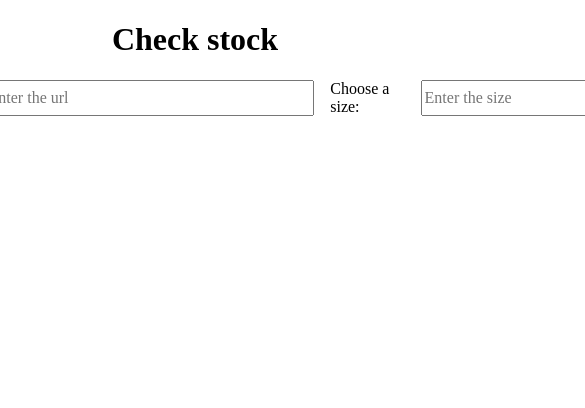
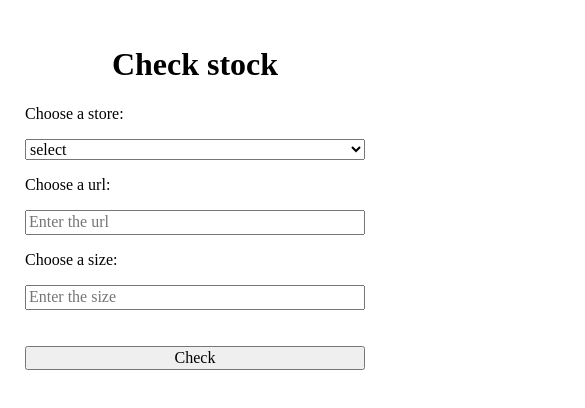
Before and after one commit to Pdominguez15/check-stock-size, a Next.js app: page / in a window 390 px wide. Shown: the top 408 px of the page, 585 px wide, since content can reach past the window. Built offline with nearby package versions, Linux system fonts and the light colour scheme.

Commit message:
adapt css to mobile devices

```diff
--- a/src/app/page.jsx
+++ b/src/app/page.jsx
@@ -12,7 +12,7 @@ export default function Home() {
       <div className={styles.description}>
         <h1>Check stock</h1>
       </div>
-      <div className={styles.form}>
+      <div className={styles.container}>
         <Form />
       </div>
     </main>
--- a/src/app/page.module.css
+++ b/src/app/page.module.css
@@ -3,13 +3,20 @@
   flex-direction: column;
   justify-content: space-between;
   align-items: center;
+  padding: 25px;
 }
 
-.form form {
+.container {
+  width: 100%;
+  max-width: 500px;
+}
+
+.container form {
   display: flex;
+  flex-direction: column;
   gap: 1rem;
 }
 
-.urlInput {
-  width: 400px;
+.container form button {
+  margin-top: 20px;
 }
```
